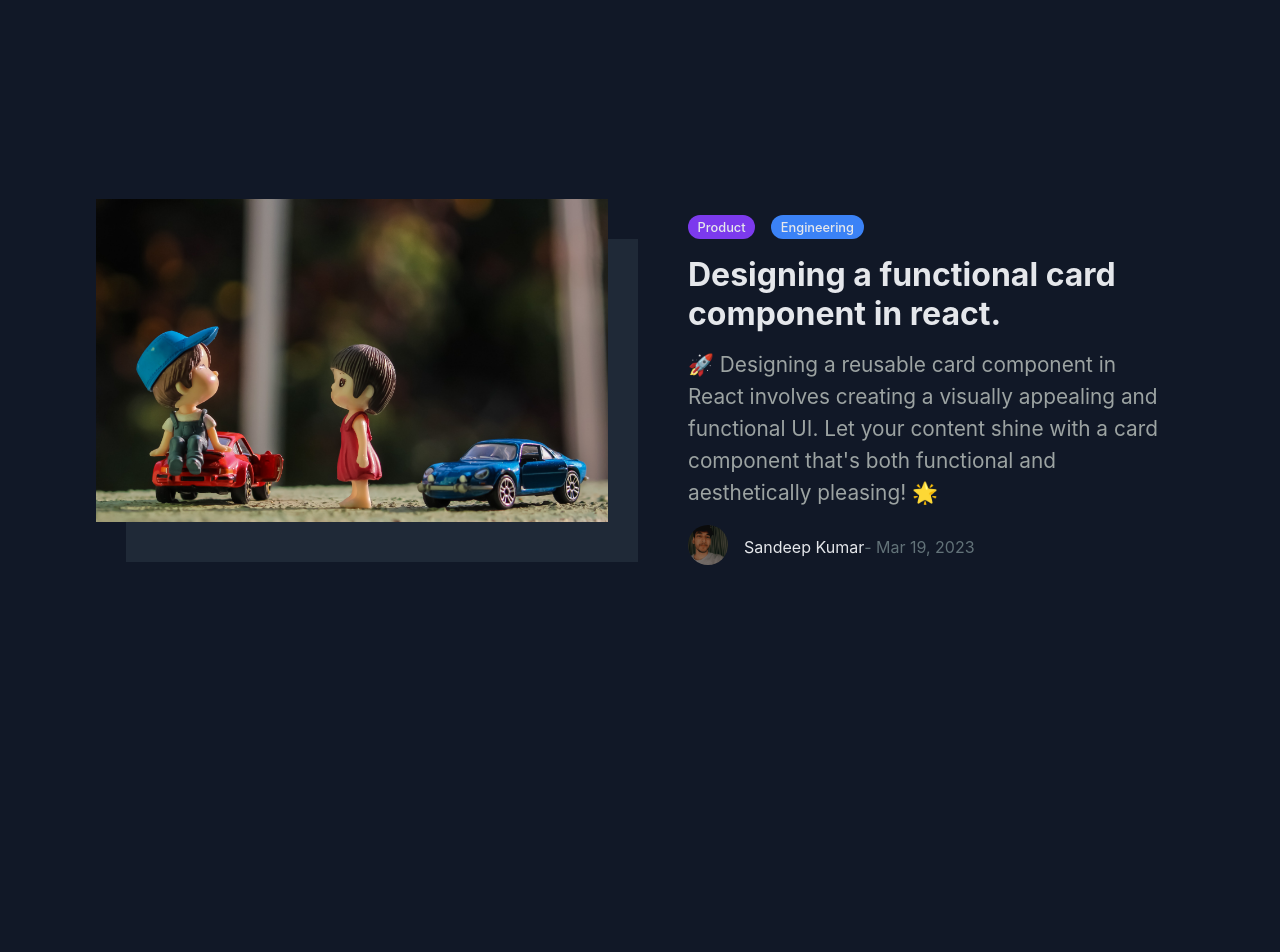
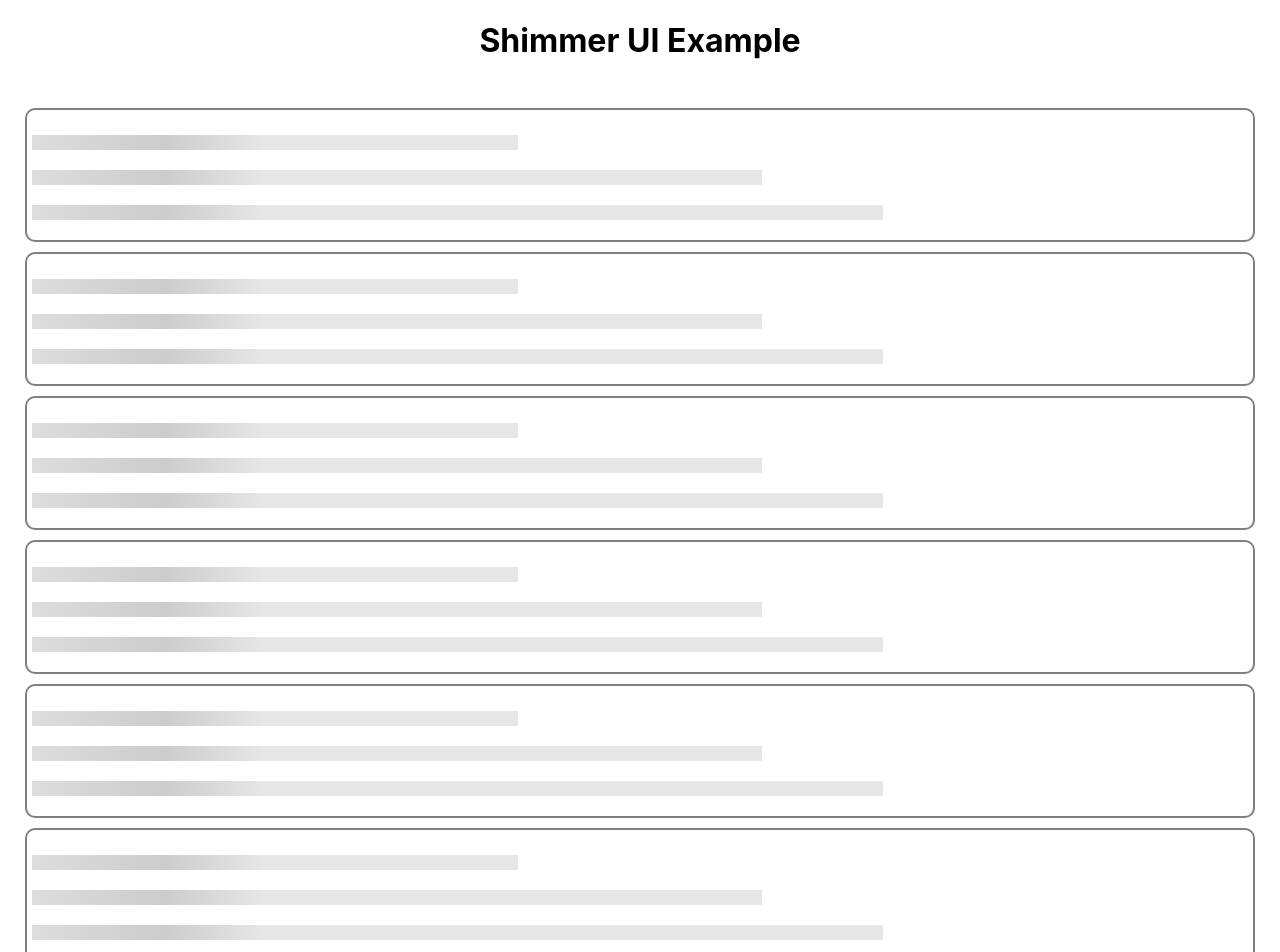
Before and after one commit to webdev-sandeep/react-snippets, a React (Create React App) app: page / in a window 1280 px wide. Shown: the top 952 px of the page. Before the commit the page ends 800 px from the top, so only its background shows below. Built offline with nearby package versions, Linux system fonts and the light colour scheme.

Commit message:
Shimmer UI Added

```diff
--- a/src/App.js
+++ b/src/App.js
@@ -1,9 +1,9 @@
-import BlogCard from "./components/Blog_Card/BlogCard";
+import Shimmer from "./components/Shimmer_UI/Shimmer";
 const App = () => {
   return (
     <div className="app">
       {/* If you want to test different components just place here the main file of that component here from the components folder e.g. <BlogCard/> */}
-      <BlogCard />
+      <Shimmer />
     </div>
   );
 };
--- /dev/null
+++ b/src/components/Shimmer_UI/Shimmer.css
@@ -0,0 +1,58 @@
+h1{
+  text-align:center;
+  margin-bottom: 3rem;
+}
+.title {
+  width: 40%;
+}
+.link {
+  width: 60%;
+}
+.description {
+  width: 70%;
+}
+.card {
+  padding: 5px;
+  width: 95%;
+  height: 120px;
+  margin: 10px auto;
+  background: #ffffff;
+  border: 2px solid gray;
+  border-radius:10px;
+}
+.shimmer .image-card {
+  height: 90px;
+  width: 90px;
+  float: right;
+  border-radius: 8px;
+}
+.stroke {
+  height: 15px;
+  background: #777;
+  margin-top: 20px;
+}
+
+.wrapper {
+  width: 0px;
+  animation: fullView 0.5s forwards linear;
+}
+
+@keyframes fullView {
+  100% {
+    width: 100%;
+  }
+}
+.animate {
+  animation: shimmer 3s;
+  animation-iteration-count: infinite;
+  background: linear-gradient(to right, #e6e6e6 5%, #cccccc 25%, #e6e6e6 35%);
+  background-size: 1000px 100%;
+}
+@keyframes shimmer {
+  from {
+    background-position: -1000px 0;
+  }
+  to {
+    background-position: 1000px 0;
+  }
+}
--- /dev/null
+++ b/src/components/Shimmer_UI/Shimmer.js
@@ -0,0 +1,68 @@
+import React from "react";
+import "./Shimmer.css";
+
+const Shimmer = () => {
+  return (
+    <>
+      <h1>Shimmer UI Example</h1>
+      <div class="card">
+        <div class="wrapper">
+          <div class="image-card animate"></div>
+          <div class="stroke animate title"></div>
+          <div class="stroke animate link"></div>
+          <div class="stroke animate description"></div>
+        </div>
+      </div>
+      <div class="card">
+        <div class="wrapper">
+          <div class="image-card animate"></div>
+          <div class="stroke animate title"></div>
+          <div class="stroke animate link"></div>
+          <div class="stroke animate description"></div>
+        </div>
+      </div>
+      <div class="card">
+        <div class="wrapper">
+          <div class="image-card animate"></div>
+          <div class="stroke animate title"></div>
+          <div class="stroke animate link"></div>
+          <div class="stroke animate description"></div>
+        </div>
+      </div>
+      <div class="card">
+        <div class="wrapper">
+          <div class="image-card animate"></div>
+          <div class="stroke animate title"></div>
+          <div class="stroke animate link"></div>
+          <div class="stroke animate description"></div>
+        </div>
+      </div>
+      <div class="card">
+        <div class="wrapper">
+          <div class="image-card animate"></div>
+          <div class="stroke animate title"></div>
+          <div class="stroke animate link"></div>
+          <div class="stroke animate description"></div>
+        </div>
+      </div>
+      <div class="card">
+        <div class="wrapper">
+          <div class="image-card animate"></div>
+          <div class="stroke animate title"></div>
+          <div class="stroke animate link"></div>
+          <div class="stroke animate description"></div>
+        </div>
+      </div>
+      <div class="card">
+        <div class="wrapper">
+          <div class="image-card animate"></div>
+          <div class="stroke animate title"></div>
+          <div class="stroke animate link"></div>
+          <div class="stroke animate description"></div>
+        </div>
+      </div>
+    </>
+  );
+};
+
+export default Shimmer;
```
